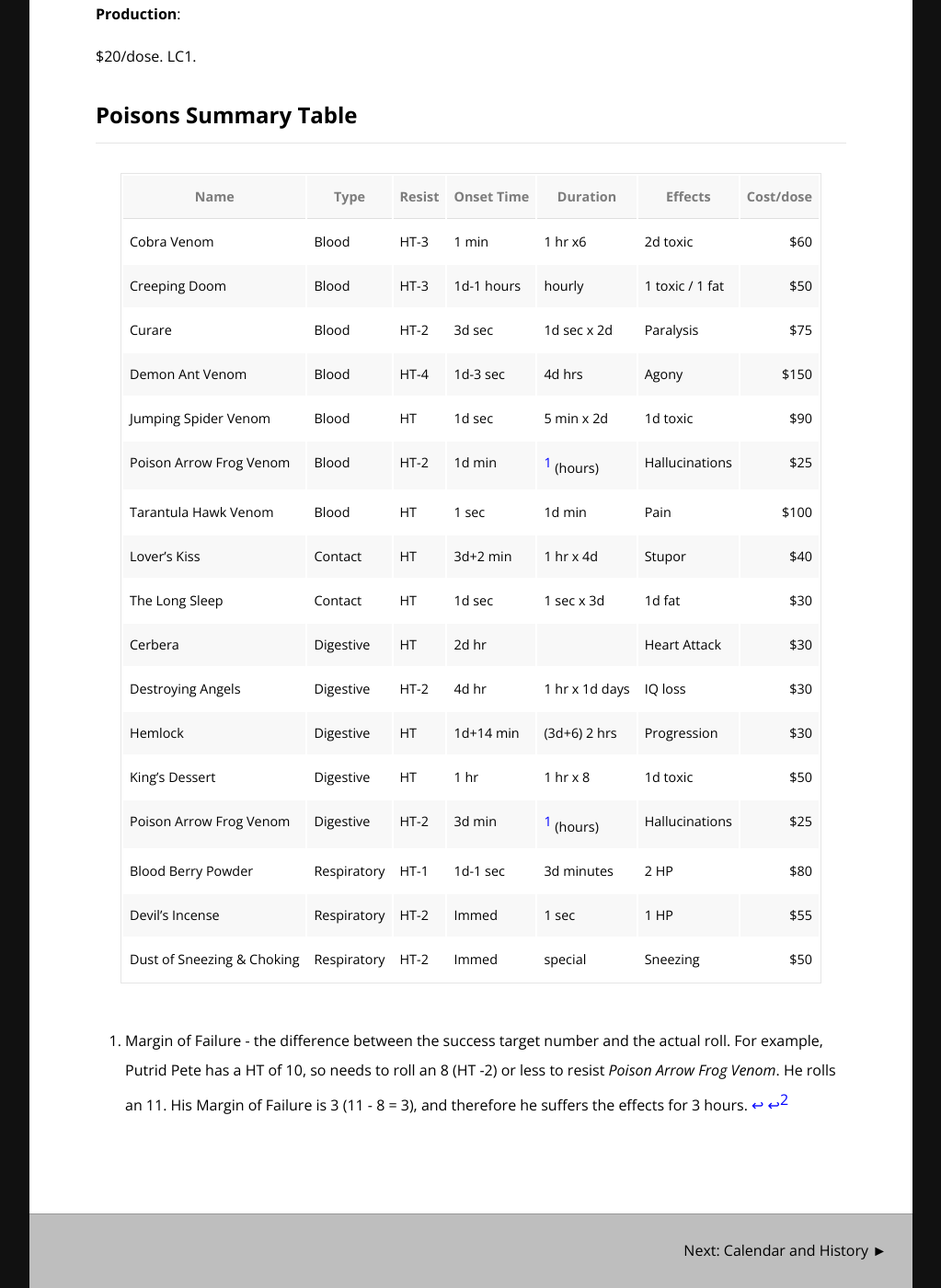
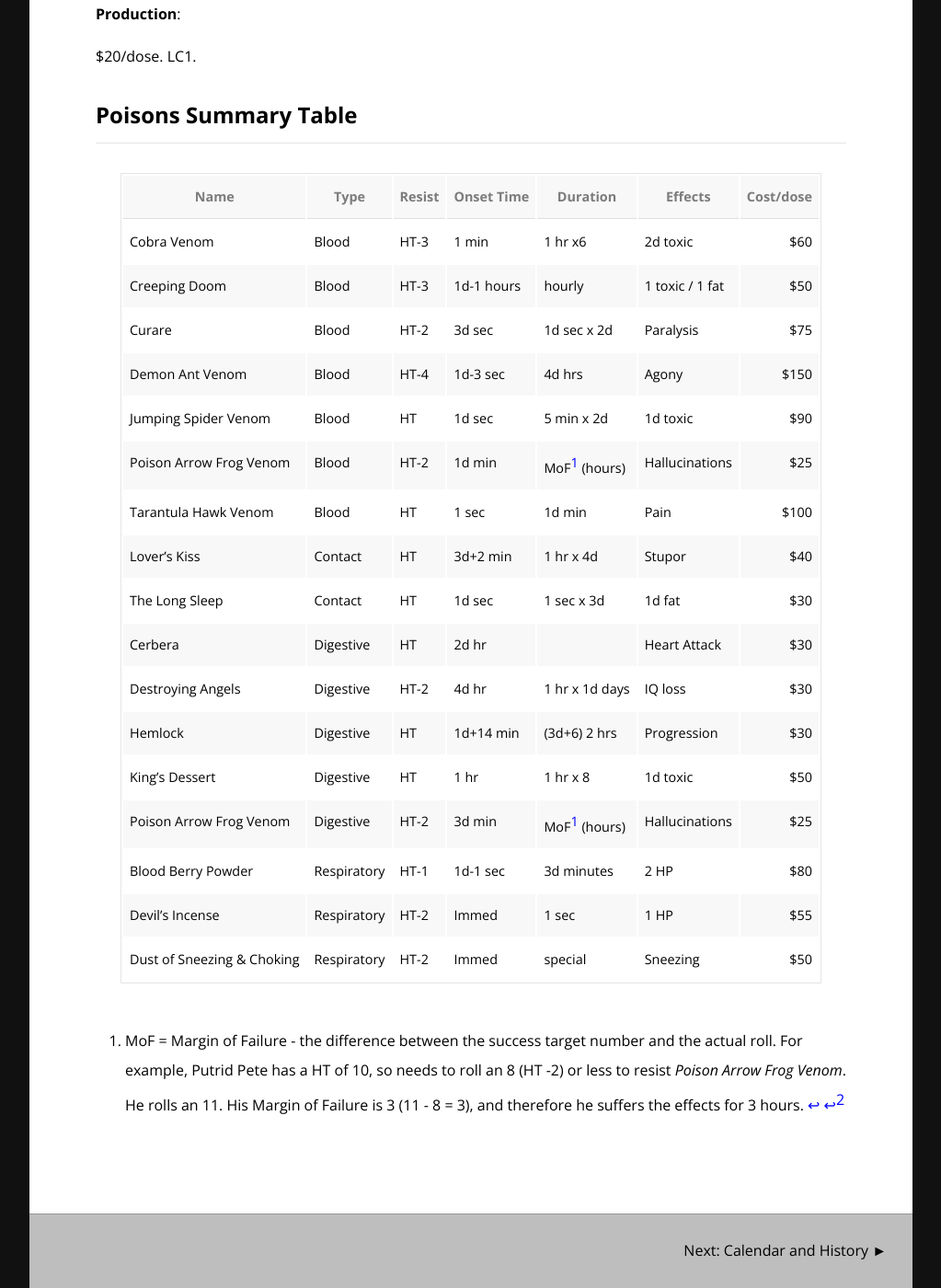
Before and after one commit to rickosborne/blackwater, a Jekyll site: the page built from _guide/350-poisons.md, in a window 1280 px wide and 1400 px high, scrolled down 11143 px. Shown: the whole window at 92% size, without its empty margins (128-1151 px from the left). Built offline with Jekyll 4.4.1, drawn with Linux system fonts in a browser that asks for light colours; part of the change alters nothing that is shown.

Commit message:
Update 350-poisons.md

```diff
--- a/_guide/350-poisons.md
+++ b/_guide/350-poisons.md
@@ -247,7 +247,7 @@ $20/dose. LC1.
 |Curare|Blood|HT-2|3d sec|1d sec x 2d|Paralysis|$75|
 |Demon Ant Venom|Blood|HT-4|1d-3 sec|4d hrs|Agony|$150|
 |Jumping Spider Venom|Blood|HT|1d sec|5 min x 2d|1d toxic|$90|
-|Poison Arrow Frog Venom|Blood|HT-2|1d min|[^MoF] (hours)|Hallucinations|$25|
+|Poison Arrow Frog Venom|Blood|HT-2|1d min|MoF[^1] (hours)|Hallucinations|$25|
 |Tarantula Hawk Venom|Blood|HT|1 sec|1d min|Pain|$100|
 |Lover's Kiss|Contact|HT|3d+2 min|1 hr x 4d|Stupor|$40|
 |The Long Sleep|Contact|HT|1d sec|1 sec x 3d|1d fat|$30|
@@ -255,10 +255,10 @@ $20/dose. LC1.
 |Destroying Angels|Digestive|HT-2|4d hr|1 hr x 1d days|IQ loss|$30|
 |Hemlock|Digestive|HT|1d+14 min|(3d+6) 2 hrs|Progression|$30|
 |King's Dessert|Digestive|HT|1 hr|1 hr x 8|1d toxic|$50|
-|Poison Arrow Frog Venom|Digestive|HT-2|3d min|[^MoF] (hours)|Hallucinations|$25|
+|Poison Arrow Frog Venom|Digestive|HT-2|3d min|MoF[^1] (hours)|Hallucinations|$25|
 |Blood Berry Powder|Respiratory|HT-1|1d-1 sec|3d minutes|2 HP|$80|
 |Devil's Incense|Respiratory|HT-2|Immed|1 sec|1 HP|$55|
 |Dust of Sneezing & Choking|Respiratory|HT-2|Immed|special|Sneezing|$50|
 
 ----
-[^MoF]: Margin of Failure - the difference between the success target number and the actual roll.  For example, Putrid Pete has a HT of 10, so needs to roll an 8 (HT -2) or less to resist *Poison Arrow Frog Venom*.  He rolls an 11.  His Margin of Failure is 3 (11 - 8 = 3), and therefore he suffers the effects for 3 hours.
+[^1]: MoF = Margin of Failure - the difference between the success target number and the actual roll.  For example, Putrid Pete has a HT of 10, so needs to roll an 8 (HT -2) or less to resist *Poison Arrow Frog Venom*.  He rolls an 11.  His Margin of Failure is 3 (11 - 8 = 3), and therefore he suffers the effects for 3 hours.
```
